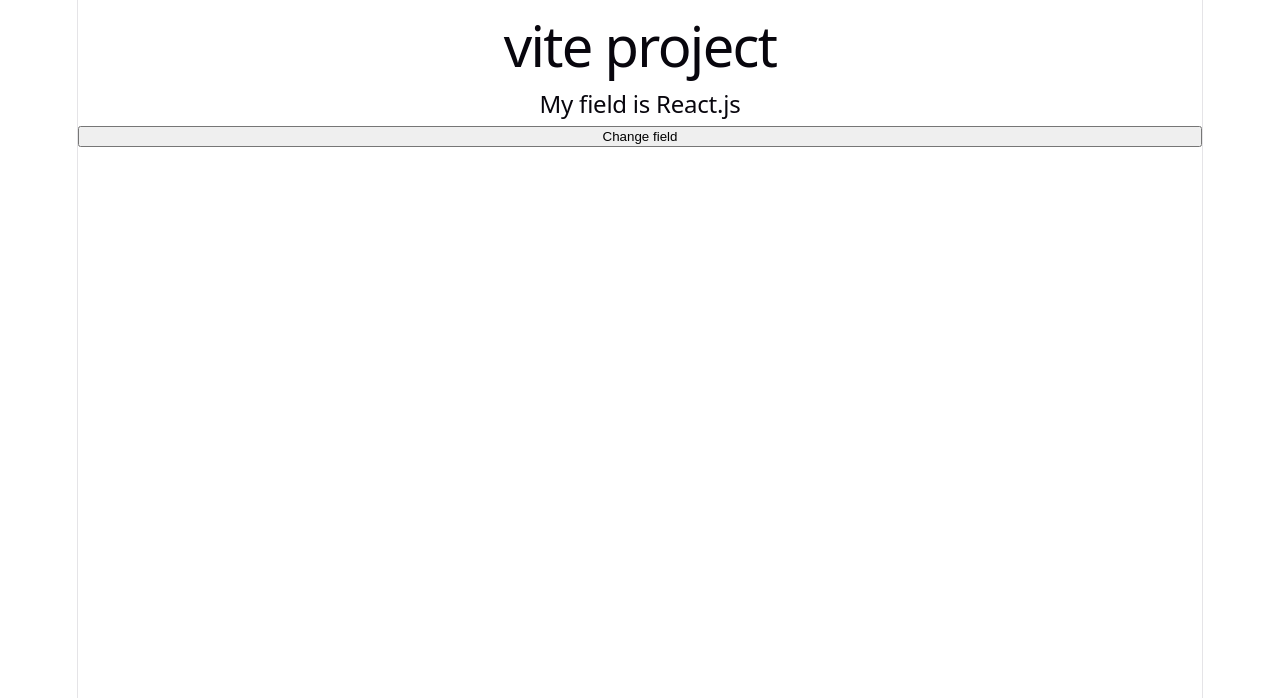
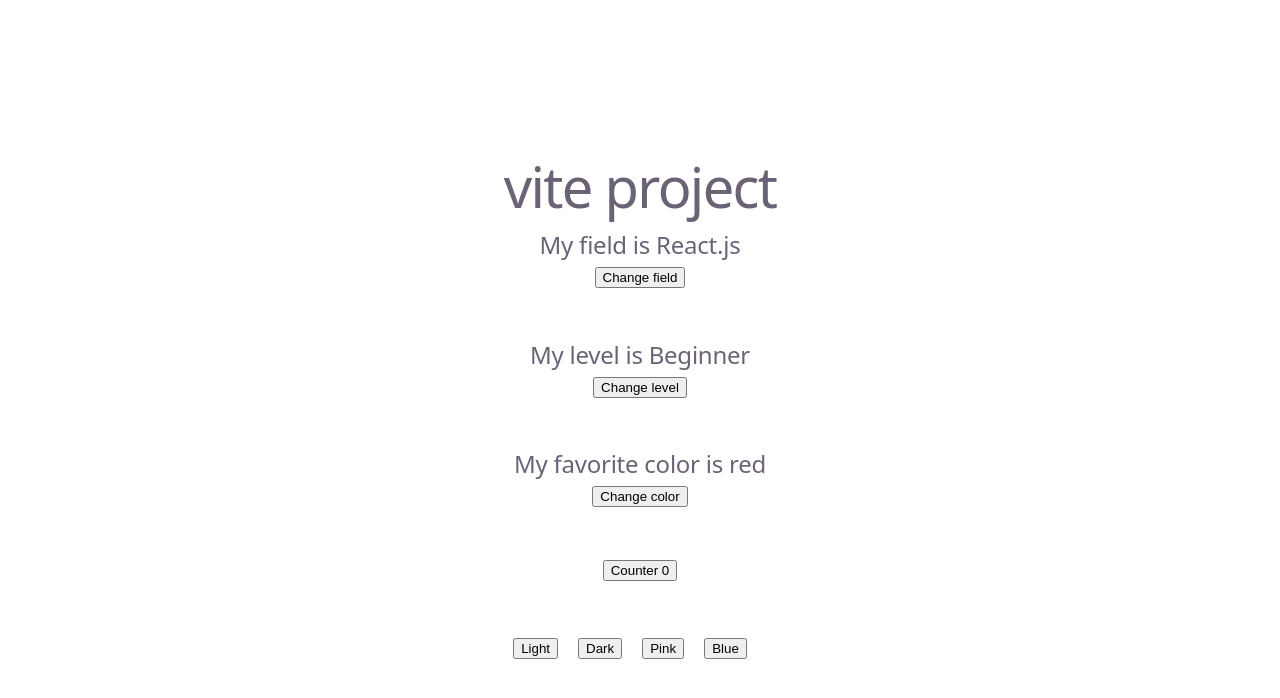
Before and after one commit to NourAhmad2003/React-2, a React (Vite) app: page / in a window 1280 px wide. Shown: the top 698 px of the page. Built offline with nearby package versions, Linux system fonts and the light colour scheme.

Commit message:
Theme with useState

```diff
--- a/src/App.jsx
+++ b/src/App.jsx
@@ -1,18 +1,54 @@
-import './App.css'
+import "./App.css";
+import { useState } from "react";
+import "./Theme.css";
 
 function App() {
-  let field = "React.js"
-  const changeField = () => {
-    field = "Vue.js"
-  }
-
+  const [field, setField] = useState("React.js");
+  const [level, setLevel] = useState("Beginner");
+  const [color, setColor] = useState("red");
+  const changeLevel = () => {
+    setLevel("Intermediate");
+  };
+  const [count, setCount] = useState(0);
+  // const theme ="dark";
+  const [theme, setTheme] = useState("");
   return (
-    <>
-    <h1>vite project</h1>
-    <h2> My field is {field}</h2>
-    <button onClick={changeField}> Change field</button>
-    </>
-  )
+    <div className={`App ${theme}`}>
+      <h1>vite project</h1>
+      <h2> My field is {field}</h2>
+      <button onClick={() => setField("Vue.js")}> Change field</button>
+      <br /> <br />
+      <h2> My level is {level}</h2>
+      <button
+        onClick={() => {
+          changeLevel();
+        }}
+      >
+        {" "}
+        Change level
+      </button>
+      <br /> <br />
+      <h2> My favorite color is {color}</h2>
+      <button onClick={() => setColor("blue")}> Change color</button>
+      <br /> <br />
+      <button onClick={() => setCount(count + 1)}>Counter {count}</button>
+      <br /> <br />
+      <div>
+        <button onClick={() => setTheme("Light")} style={{ marginRight: "20px" }}>
+          Light
+        </button>
+        <button onClick={() => setTheme("Dark")} style={{ marginRight: "20px" }}>
+          Dark
+        </button>
+        <button onClick={() => setTheme("Pink")} style={{ marginRight: "20px" }}>
+          Pink
+        </button>
+        <button onClick={() => setTheme("Blue")} style={{ marginRight: "20px" }}>
+          Blue
+        </button>
+      </div>
+    </div>
+  );
 }
 
-export default App
+export default App;
--- /dev/null
+++ b/src/Theme.css
@@ -0,0 +1,37 @@
+html, body {
+  margin: 0;
+  padding: 0;
+  width: 100%;
+  min-height: 100vh;
+}
+
+#root {
+  width: 100%;
+  margin: 0;
+  padding: 0;
+}
+
+.App{
+  height: 100vh;
+  width: 100vw;
+  display: flex;
+  align-items: center;
+  flex-direction: column;
+  justify-content: center;
+}
+.App.Dark {
+  background-color: black;
+  color: white;
+}
+.App.Pink {
+  background-color: pink;
+  color: black;
+}
+/* .App.Light {
+  background-color: white;
+  color: black;
+} */
+.App.Blue {
+  background-color: blue;
+  color: white;
+}
--- a/src/index.css
+++ b/src/index.css
@@ -1,9 +1,9 @@
 :root {
   --text: #6b6375;
-  --text-h: #08060d;
+  /* --text-h: #08060d; */
   --bg: #fff;
-  --border: #e5e4e7;
-  --code-bg: #f4f3ec;
+  /* --border: #e5e4e7;
+  --code-bg: #f4f3ec; */
   --accent: #aa3bff;
   --accent-bg: rgba(170, 59, 255, 0.1);
   --accent-border: rgba(170, 59, 255, 0.5);
@@ -17,7 +17,6 @@
 
   font: 18px/145% var(--sans);
   letter-spacing: 0.18px;
-  color-scheme: light dark;
   color: var(--text);
   background: var(--bg);
   font-synthesis: none;
@@ -30,26 +29,6 @@
   }
 }
 
-@media (prefers-color-scheme: dark) {
-  :root {
-    --text: #9ca3af;
-    --text-h: #f3f4f6;
-    --bg: #16171d;
-    --border: #2e303a;
-    --code-bg: #1f2028;
-    --accent: #c084fc;
-    --accent-bg: rgba(192, 132, 252, 0.15);
-    --accent-border: rgba(192, 132, 252, 0.5);
-    --social-bg: rgba(47, 48, 58, 0.5);
-    --shadow:
-      rgba(0, 0, 0, 0.4) 0 10px 15px -3px, rgba(0, 0, 0, 0.25) 0 4px 6px -2px;
-  }
-
-  #social .button-icon {
-    filter: invert(1) brightness(2);
-  }
-}
-
 body {
   margin: 0;
 }
@@ -57,7 +36,7 @@ body {
 #root {
   width: 1126px;
   max-width: 100%;
-  margin: 0 auto;
+  /* margin: 0 auto; */
   text-align: center;
   border-inline: 1px solid var(--border);
   min-height: 100svh;
```
Also changed, not shown: 1 other file (tests, documents, lock files or other folders).
